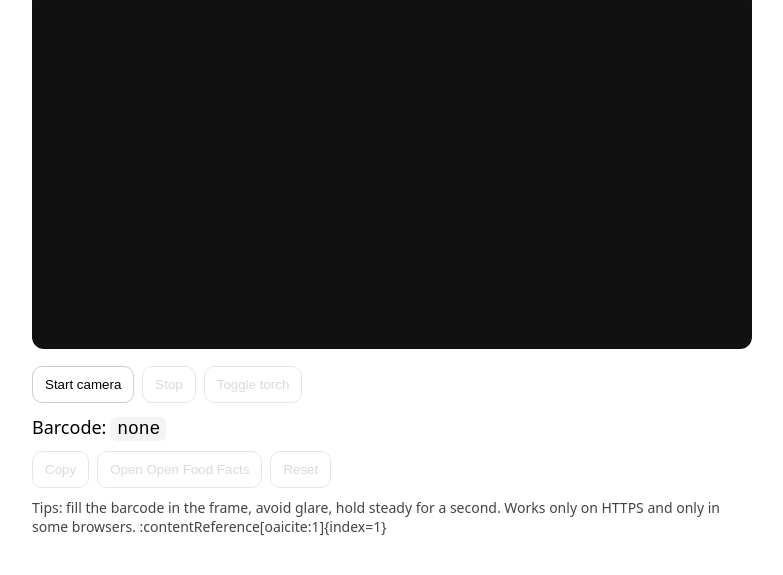
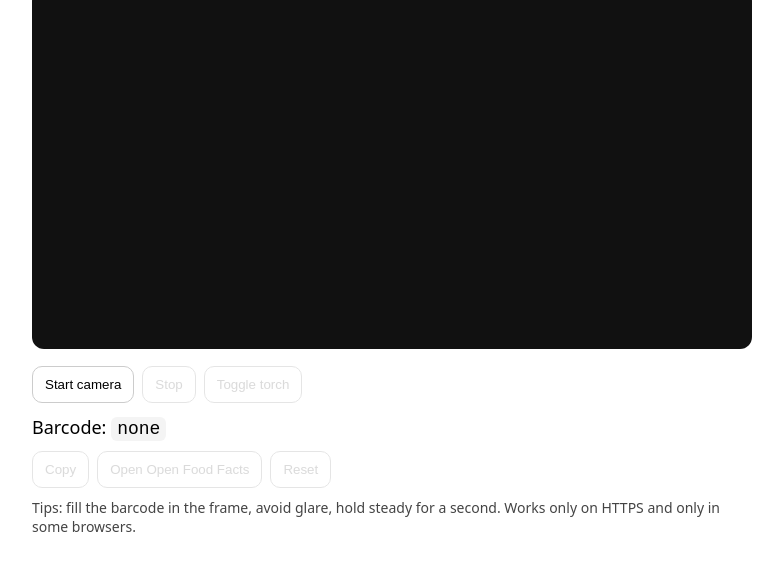
Before and after one commit to MichaelBrandonFalk/barcode-scanner, a plain HTML site: page scanner.html in a window 1280 px wide. Shown: the part 135-710 px from the top of the page, without its empty margins (248-1031 px from the left). Drawn offline with Linux system fonts and the light colour scheme.

Commit message:
Remove content reference from hint section

```diff
--- a/scanner.html
+++ b/scanner.html
@@ -41,7 +41,7 @@
 
   <div class="hint">
     Tips: fill the barcode in the frame, avoid glare, hold steady for a second.
-    Works only on HTTPS and only in some browsers. :contentReference[oaicite:1]{index=1}
+    Works only on HTTPS and only in some browsers.
   </div>
 
 <script>
```
